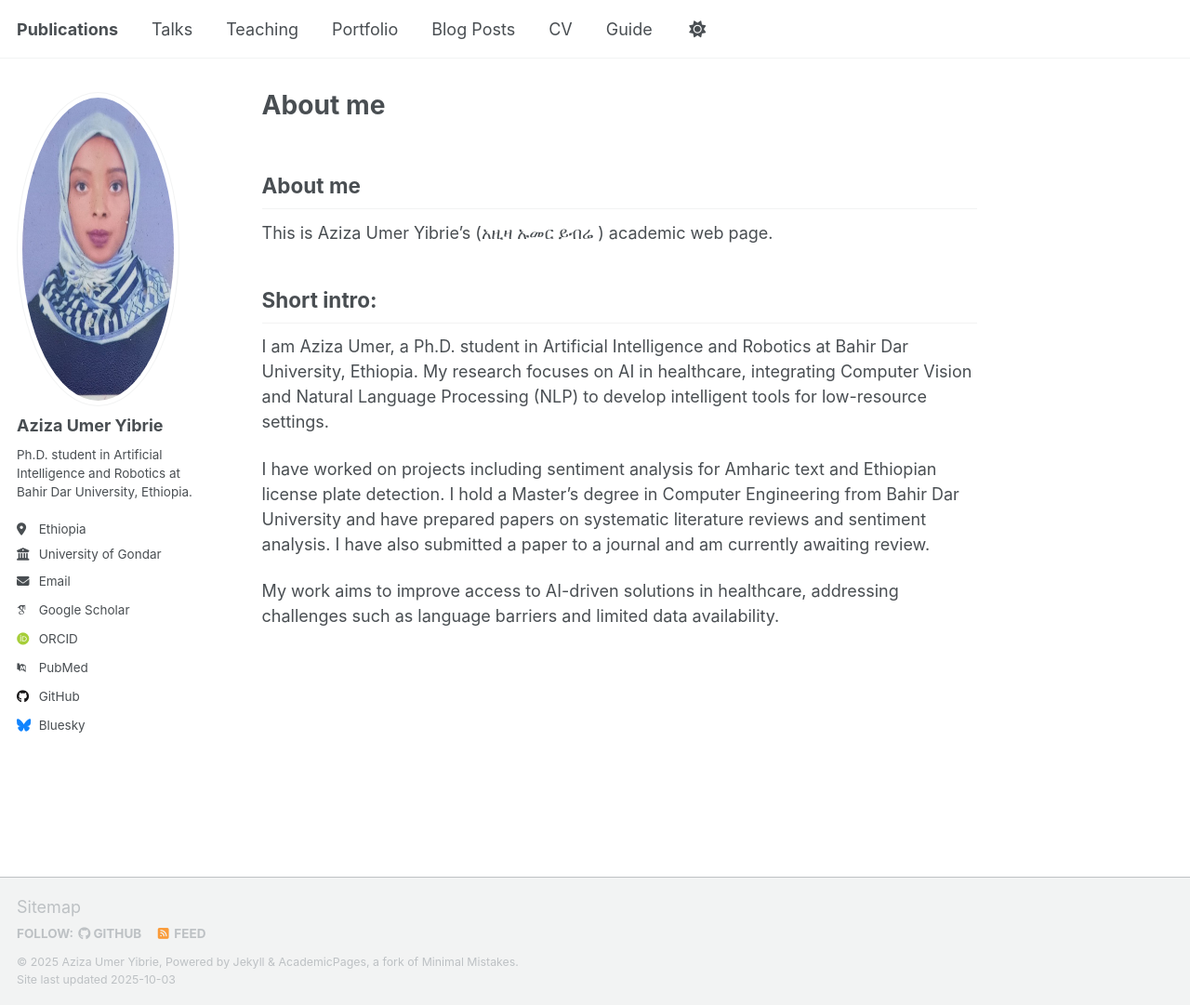
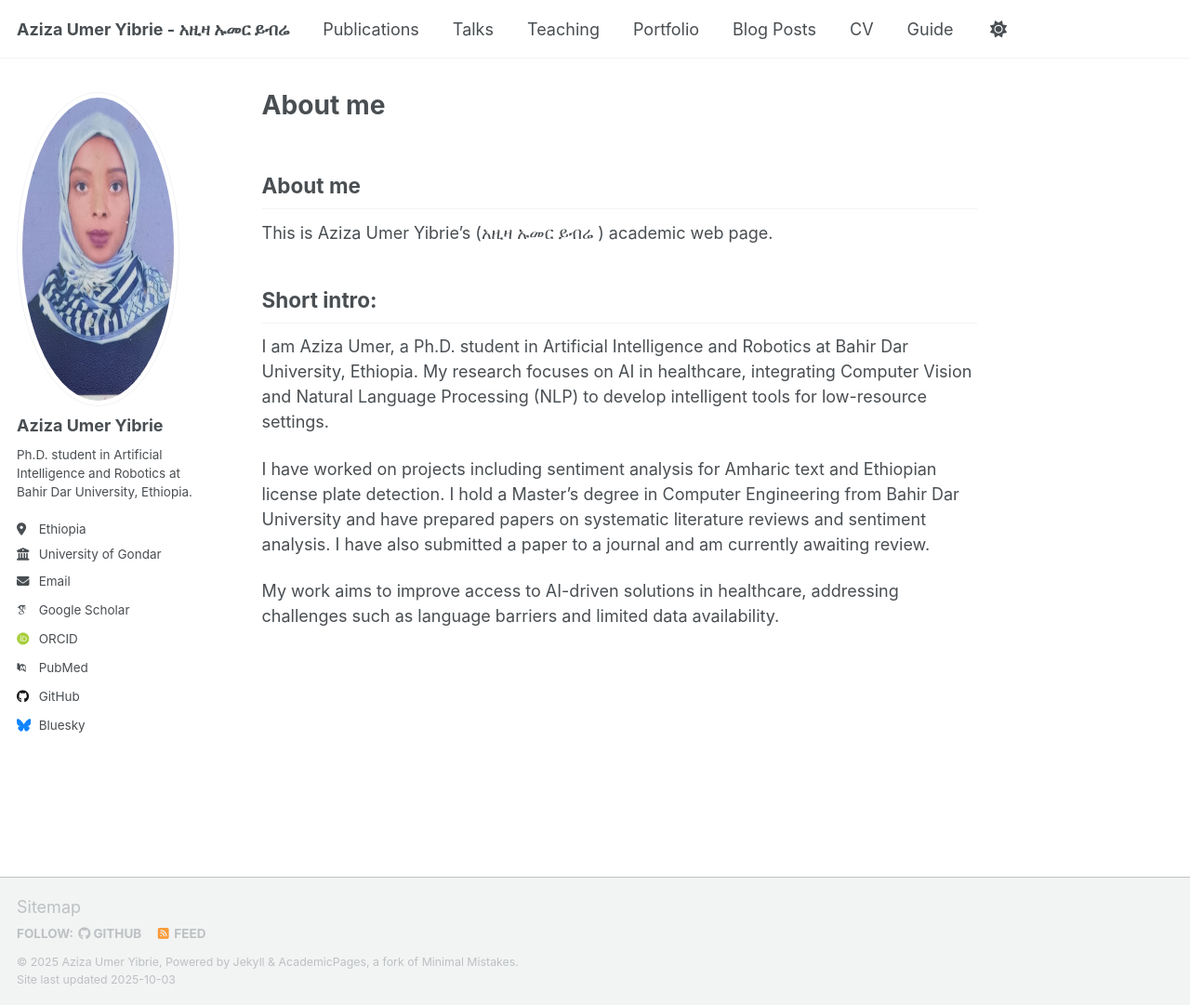
Before and after one commit to AzizaUmer/azizaumer.github.io, a Jekyll site: the page built from index.md, in a window 1280 px wide and 1081 px high. Shown: the whole window at 93% size. Built offline with Jekyll 4.4.1, drawn with Linux system fonts in a browser that asks for light colours; some web fonts are replaced; a script that is not in the unit is left out; our own code applies the rules of GitHub Pages for plain Markdown files.

Commit message:
Update navigation.yml

```diff
--- a/_data/navigation.yml
+++ b/_data/navigation.yml
@@ -8,6 +8,8 @@
 #      Markdown formatted page while the second is generated using JSON.
 
 main:
+  - title: "Aziza Umer Yibrie - አዚዛ ኡመር ይብሬ"
+    url: /about/
   - title: "Publications"
     url: /publications/
 
```
